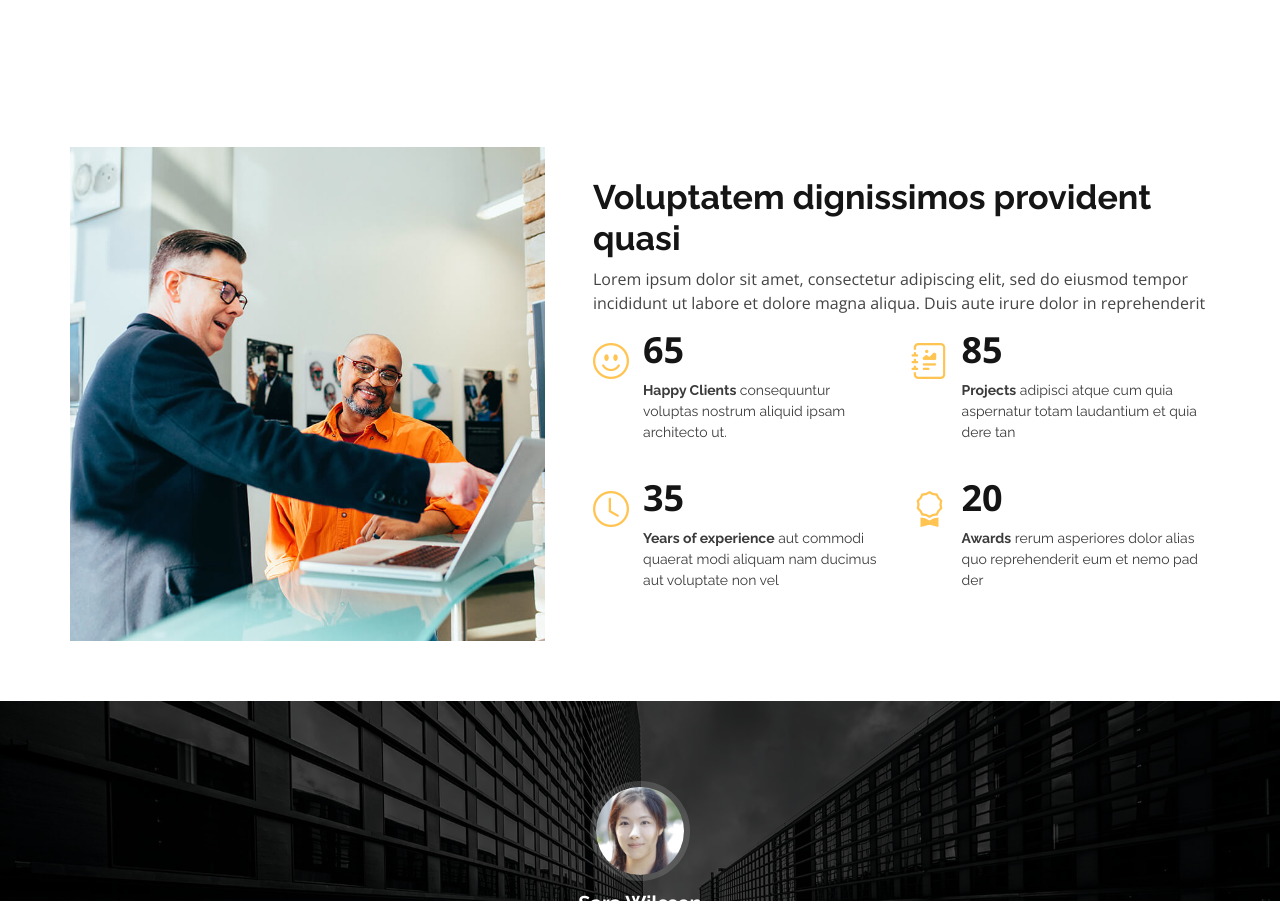
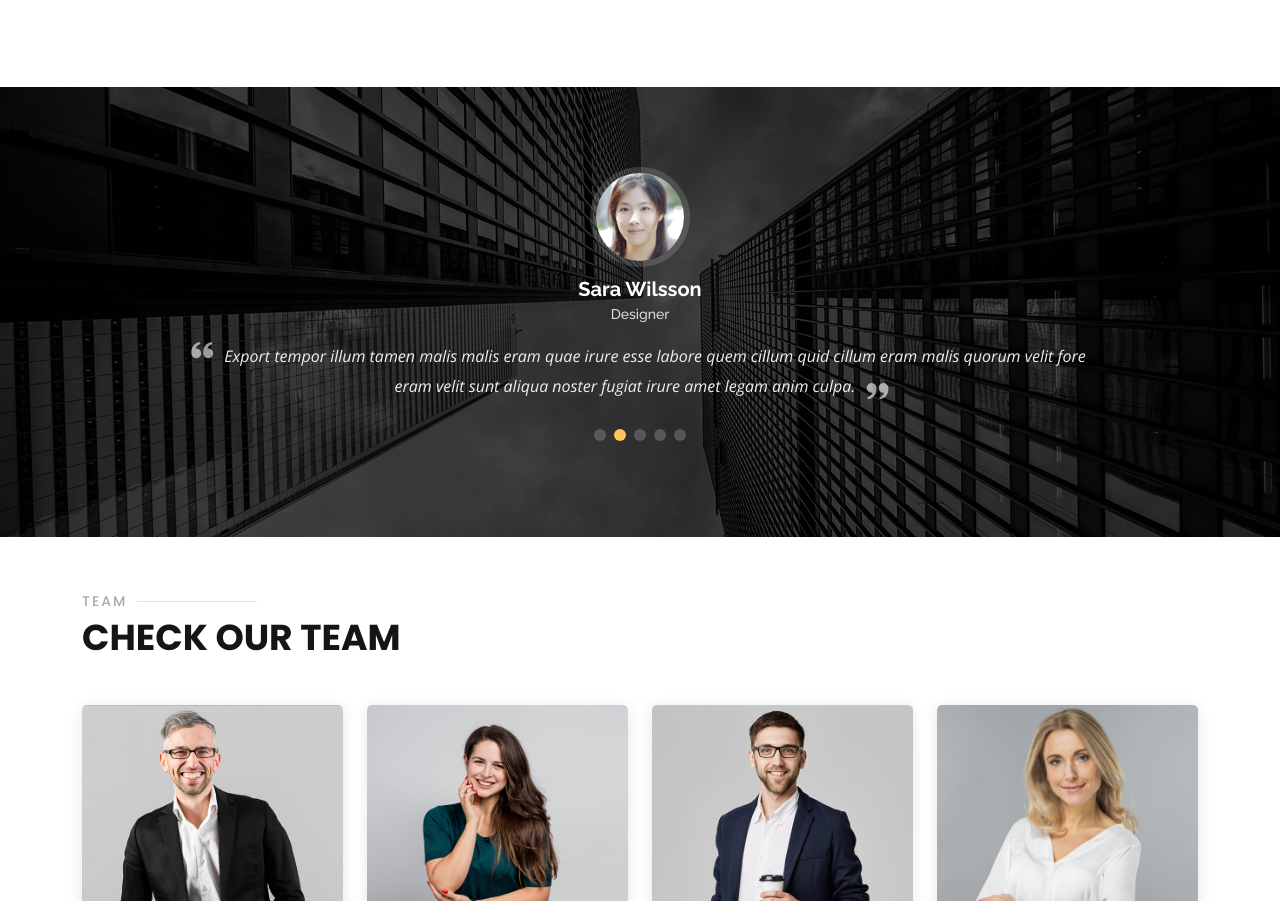
Before and after one commit to fernandogomesfg/DaltonPortfolio, a plain HTML site: page index.html in a window 1280 px wide. Shown: the part 3610-4511 px from the top of the page. Drawn offline with nearby package versions, Linux system fonts and the light colour scheme.

Commit message:
chore: remove Counts Section

```diff
--- a/index.html
+++ b/index.html
@@ -404,58 +404,6 @@
       </div>
     </section><!-- End Portfolio Section -->
 
-    <!-- ======= Counts Section ======= -->
-    <section id="counts" class="counts">
-      <div class="container" data-aos="fade-up">
-
-        <div class="row no-gutters">
-          <div class="image col-xl-5 d-flex align-items-stretch justify-content-center justify-content-lg-start" data-aos="fade-right" data-aos-delay="100"></div>
-          <div class="col-xl-7 ps-0 ps-lg-5 pe-lg-1 d-flex align-items-stretch" data-aos="fade-left" data-aos-delay="100">
-            <div class="content d-flex flex-column justify-content-center">
-              <h3>Voluptatem dignissimos provident quasi</h3>
-              <p>
-                Lorem ipsum dolor sit amet, consectetur adipiscing elit, sed do eiusmod tempor incididunt ut labore et dolore magna aliqua. Duis aute irure dolor in reprehenderit
-              </p>
-              <div class="row">
-                <div class="col-md-6 d-md-flex align-items-md-stretch">
-                  <div class="count-box">
-                    <i class="bi bi-emoji-smile"></i>
-                    <span data-purecounter-start="0" data-purecounter-end="65" data-purecounter-duration="2" class="purecounter"></span>
-                    <p><strong>Happy Clients</strong> consequuntur voluptas nostrum aliquid ipsam architecto ut.</p>
-                  </div>
-                </div>
-
-                <div class="col-md-6 d-md-flex align-items-md-stretch">
-                  <div class="count-box">
-                    <i class="bi bi-journal-richtext"></i>
-                    <span data-purecounter-start="0" data-purecounter-end="85" data-purecounter-duration="2" class="purecounter"></span>
-                    <p><strong>Projects</strong> adipisci atque cum quia aspernatur totam laudantium et quia dere tan</p>
-                  </div>
-                </div>
-
-                <div class="col-md-6 d-md-flex align-items-md-stretch">
-                  <div class="count-box">
-                    <i class="bi bi-clock"></i>
-                    <span data-purecounter-start="0" data-purecounter-end="35" data-purecounter-duration="4" class="purecounter"></span>
-                    <p><strong>Years of experience</strong> aut commodi quaerat modi aliquam nam ducimus aut voluptate non vel</p>
-                  </div>
-                </div>
-
-                <div class="col-md-6 d-md-flex align-items-md-stretch">
-                  <div class="count-box">
-                    <i class="bi bi-award"></i>
-                    <span data-purecounter-start="0" data-purecounter-end="20" data-purecounter-duration="4" class="purecounter"></span>
-                    <p><strong>Awards</strong> rerum asperiores dolor alias quo reprehenderit eum et nemo pad der</p>
-                  </div>
-                </div>
-              </div>
-            </div><!-- End .content-->
-          </div>
-        </div>
-
-      </div>
-    </section><!-- End Counts Section -->
-
     <!-- ======= Testimonials Section ======= -->
     <section id="testimonials" class="testimonials">
       <div class="container" data-aos="zoom-in">
```
